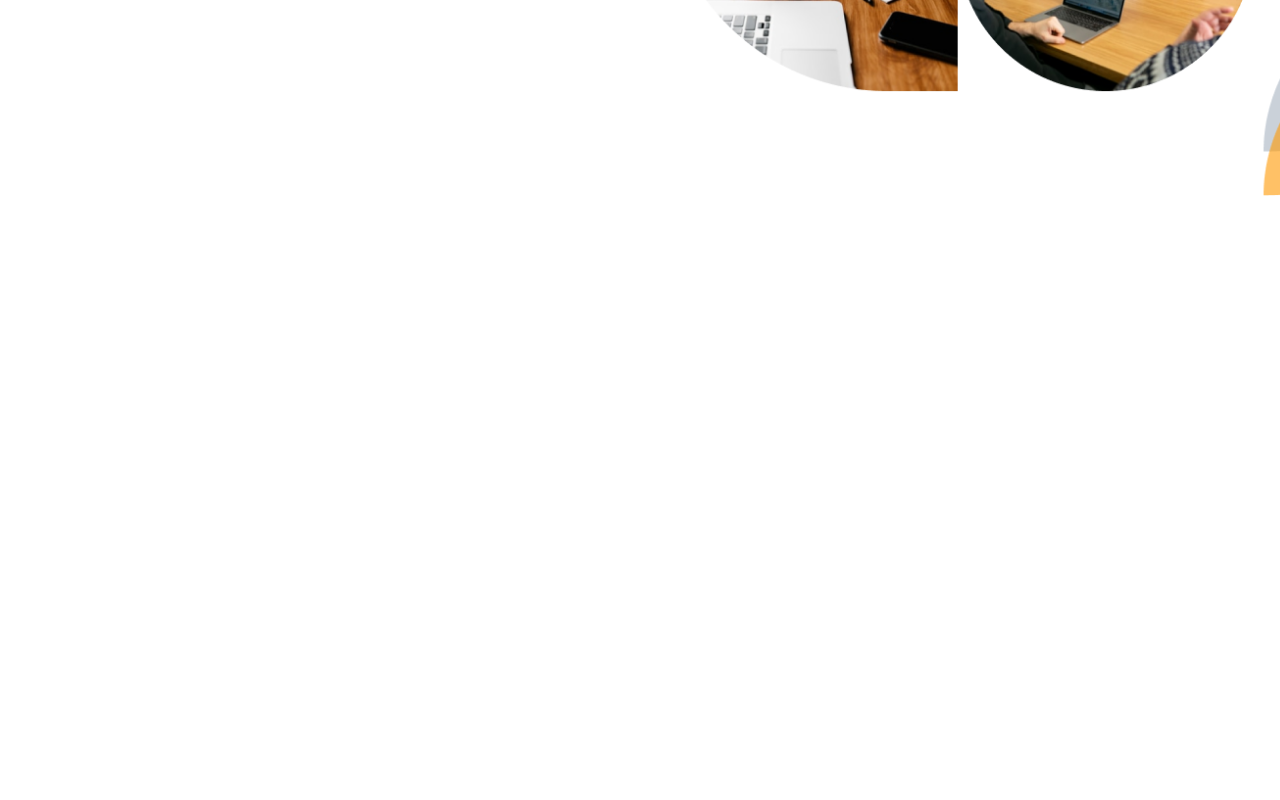
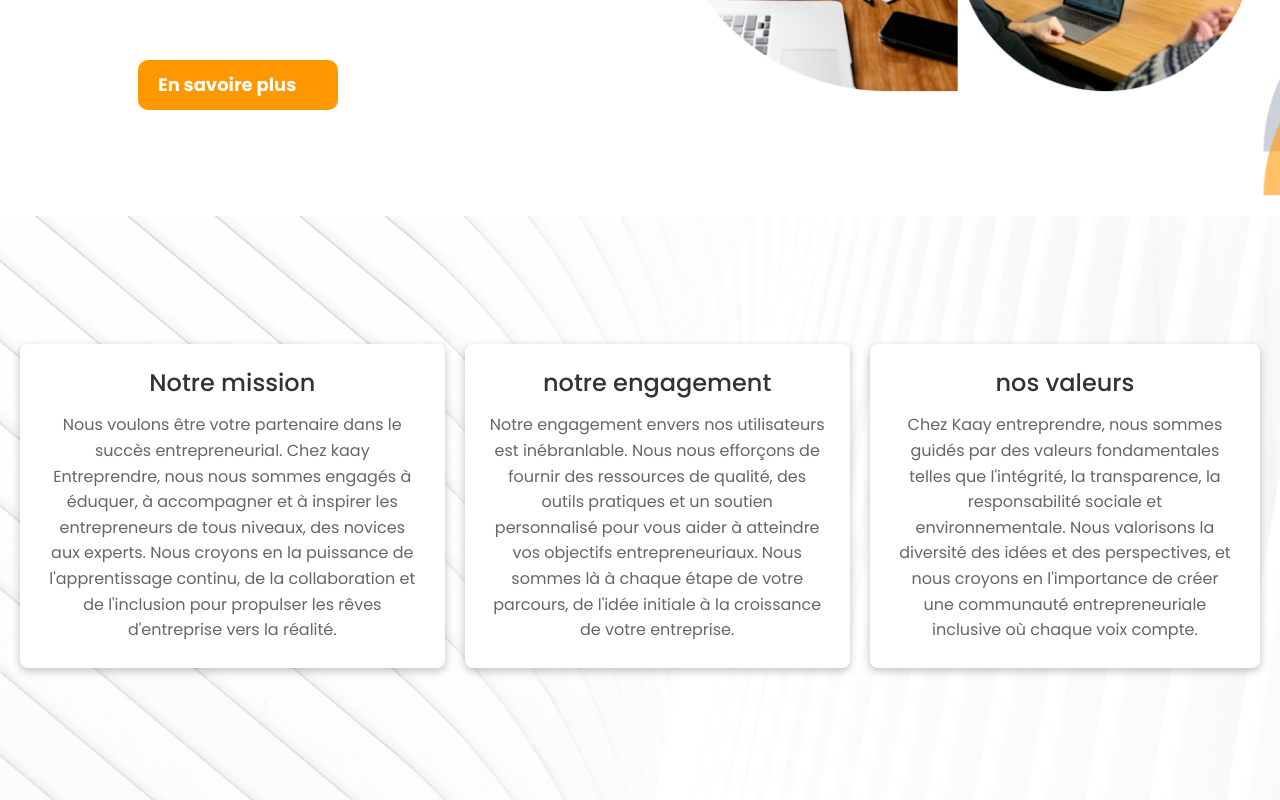
Before and after one commit to ndourmouhammad/kaay-entreprendreFront, an Angular app: page /Acceuil in a window 1280 px wide. Shown: the part 1452-2252 px from the top of the page. Before the commit the page ends 1648 px from the top, so only its background shows below. Built offline with nearby package versions, Linux system fonts and the light colour scheme.

Commit message:
section a propos de nous

```diff
--- a/src/app/AccueilComponant/acceuil/acceuil.component.css
+++ b/src/app/AccueilComponant/acceuil/acceuil.component.css
@@ -100,6 +100,50 @@ body{
     height: 5px;
     margin: 10px;
     }
+    .apropos p{
+        width: 500px;
+        font-size: 18px;
+        height: 380px;
+         }
+         .section2{
+            background-image: url("/assets/accueil/section3.png");
+            background-repeat: no-repeat;
+            background-size: cover;
+            background-position: center;
+            margin-top: 20px;
+            height: 584px;
+
+
+         }
+         .apropos2 {
+            display: flex;
+            justify-content: center;
+            align-items: center;
+            gap: 20px;
+            padding: 20px;
+            padding-top: 10%;
+          }
+
+          .apropos2 .carte {
+            background-color: #fff;
+            padding: 25px;
+            border-radius: 8px;
+            box-shadow: rgba(0, 0, 0, 0.24) 0px 3px 8px;
+            text-align: center;
+          }
+
+          .carte h3 {
+            margin-bottom: 15px;
+            font-size: 1.5rem;
+            color: #333;
+          }
+
+          .carte p {
+            font-size: 1rem;
+            color: #666;
+            line-height: 1.6;
+          }
+
 
    @media screen and (max-width: 390px) {
     .image{
--- a/src/app/AccueilComponant/acceuil/acceuil.component.html
+++ b/src/app/AccueilComponant/acceuil/acceuil.component.html
@@ -30,5 +30,21 @@
     <button>En savoire plus <i class="fa-solid fa-arrow-right fa-lg"  style="color: #FFFF;"></i></button>
 </div>
    </section>
+   <section class="section2">
+<div class="apropos2">
+    <div class="carte">
+        <h3>Notre mission</h3>
+        <p>Nous voulons être votre partenaire dans le succès entrepreneurial. Chez kaay Entreprendre, nous nous sommes engagés à éduquer, à accompagner et à inspirer les entrepreneurs de tous niveaux, des novices aux experts. Nous croyons en la puissance de l'apprentissage continu, de la collaboration et de l'inclusion pour propulser les rêves d'entreprise vers la réalité.</p>
+    </div>
+    <div class="carte">
+        <h3>notre engagement</h3>
+        <p>Notre engagement envers nos utilisateurs est inébranlable. Nous nous efforçons de fournir des ressources de qualité, des outils pratiques et un soutien personnalisé pour vous aider à atteindre vos objectifs entrepreneuriaux. Nous sommes là à chaque étape de votre parcours, de l'idée initiale à la croissance de votre entreprise.</p>
+    </div>
+    <div class="carte">
+        <h3>nos valeurs</h3>
+        <p>Chez Kaay entreprendre, nous sommes guidés par des valeurs fondamentales telles que l'intégrité, la transparence, la responsabilité sociale et environnementale. Nous valorisons la diversité des idées et des perspectives, et nous croyons en l'importance de créer une communauté entrepreneuriale inclusive où chaque voix compte.</p>
+    </div>
+</div>
+   </section>
 </body>
 </html>
```
Also changed, not shown: src/assets/accueil/section3.png (added).
